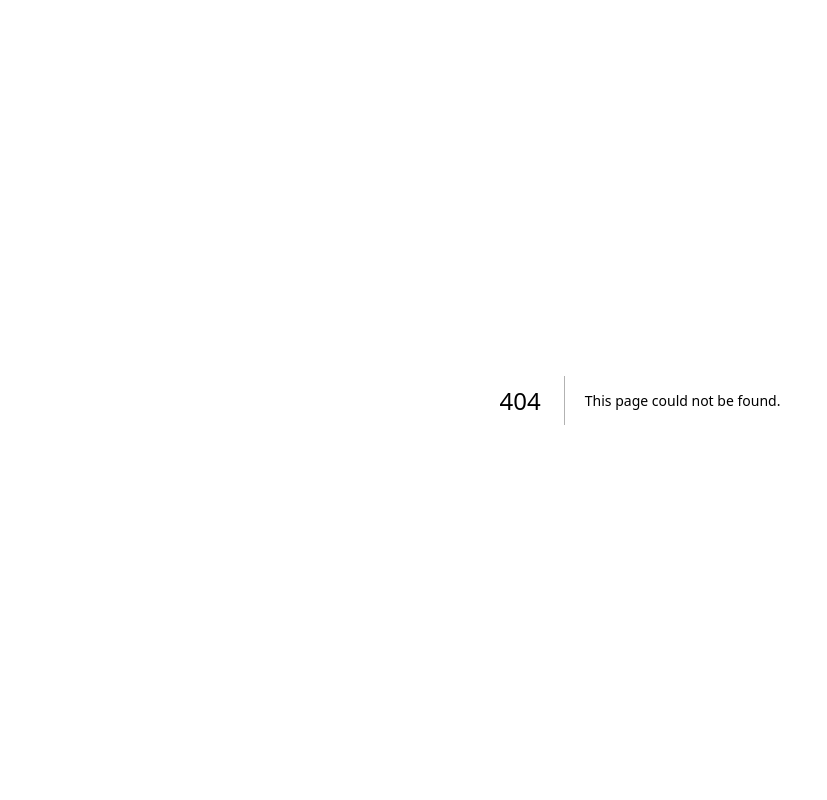
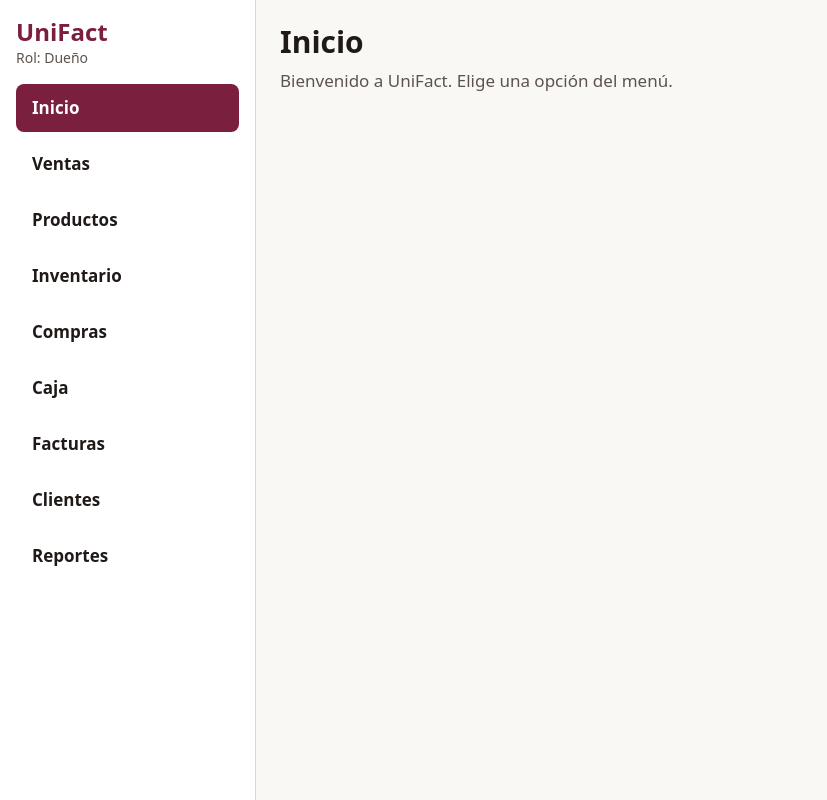
Before and after one commit to Almarales24/unifact, a Next.js app: page /inicio in a window 1280 px wide. Before the commit this address had no page. Shown: the whole page, without its empty margins (0-827 px from the left). Built offline with nearby package versions, Linux system fonts and the light colour scheme.

Commit message:
Agrega panel con menu segun rol

```diff
--- /dev/null
+++ b/app/(panel)/inicio/page.tsx
@@ -0,0 +1,10 @@
+export default function PaginaInicioDelPanel() {
+  return (
+    <>
+      <h1 className="text-3xl font-bold">Inicio</h1>
+      <p className="mt-2 text-texto-suave">
+        Bienvenido a UniFact. Elige una opción del menú.
+      </p>
+    </>
+  );
+}
--- /dev/null
+++ b/app/(panel)/layout.tsx
@@ -0,0 +1,23 @@
+import { MenuLateral } from "@/componentes/MenuLateral";
+import { nombresDeRoles, opcionesPorRol, rolTemporal } from "@/librerias/roles";
+
+export default function DisposicionDelPanel({
+  children,
+}: {
+  children: React.ReactNode;
+}) {
+  const opciones = opcionesPorRol[rolTemporal];
+
+  return (
+    <div className="flex min-h-screen flex-col md:flex-row">
+      <aside className="border-b border-borde bg-superficie p-4 md:w-64 md:border-b-0 md:border-r">
+        <p className="text-2xl font-bold text-primario">UniFact</p>
+        <p className="mb-4 text-sm text-texto-suave">
+          Rol: {nombresDeRoles[rolTemporal]}
+        </p>
+        <MenuLateral opciones={opciones} />
+      </aside>
+      <main className="flex-1 p-6">{children}</main>
+    </div>
+  );
+}
--- /dev/null
+++ b/componentes/MenuLateral.tsx
@@ -0,0 +1,34 @@
+"use client";
+
+import Link from "next/link";
+import { usePathname } from "next/navigation";
+import type { OpcionDeMenu } from "@/librerias/roles";
+
+export function MenuLateral({ opciones }: { opciones: OpcionDeMenu[] }) {
+  const rutaActual = usePathname();
+
+  return (
+    <nav aria-label="Menú principal">
+      <ul className="flex flex-row flex-wrap gap-2 md:flex-col">
+        {opciones.map((opcion) => {
+          const estaActiva = rutaActual === opcion.ruta;
+          return (
+            <li key={opcion.ruta}>
+              <Link
+                href={opcion.ruta}
+                aria-current={estaActiva ? "page" : undefined}
+                className={`flex min-h-12 items-center rounded-lg px-4 font-semibold ${
+                  estaActiva
+                    ? "bg-primario text-primario-texto"
+                    : "text-texto hover:bg-fondo"
+                }`}
+              >
+                {opcion.nombre}
+              </Link>
+            </li>
+          );
+        })}
+      </ul>
+    </nav>
+  );
+}
--- /dev/null
+++ b/librerias/roles.ts
@@ -0,0 +1,30 @@
+export type Rol = "dueno" | "cajero" | "bodega" | "contador";
+
+export type OpcionDeMenu = { nombre: string; ruta: string };
+
+export const nombresDeRoles: Record<Rol, string> = {
+  dueno: "Dueño",
+  cajero: "Cajero",
+  bodega: "Encargado de bodega",
+  contador: "Contador",
+};
+
+const inicio = { nombre: "Inicio", ruta: "/inicio" };
+const ventas = { nombre: "Ventas", ruta: "/ventas" };
+const productos = { nombre: "Productos", ruta: "/productos" };
+const inventario = { nombre: "Inventario", ruta: "/inventario" };
+const compras = { nombre: "Compras", ruta: "/compras" };
+const caja = { nombre: "Caja", ruta: "/caja" };
+const facturas = { nombre: "Facturas", ruta: "/facturas" };
+const clientes = { nombre: "Clientes", ruta: "/clientes" };
+const reportes = { nombre: "Reportes", ruta: "/reportes" };
+
+export const opcionesPorRol: Record<Rol, OpcionDeMenu[]> = {
+  dueno: [inicio, ventas, productos, inventario, compras, caja, facturas, clientes, reportes],
+  cajero: [inicio, ventas, caja, facturas, clientes],
+  bodega: [inicio, inventario, compras],
+  contador: [inicio, facturas, reportes],
+};
+
+// Valor temporal: se reemplaza por el rol real cuando se conecte Supabase.
+export const rolTemporal: Rol = "dueno";
```
